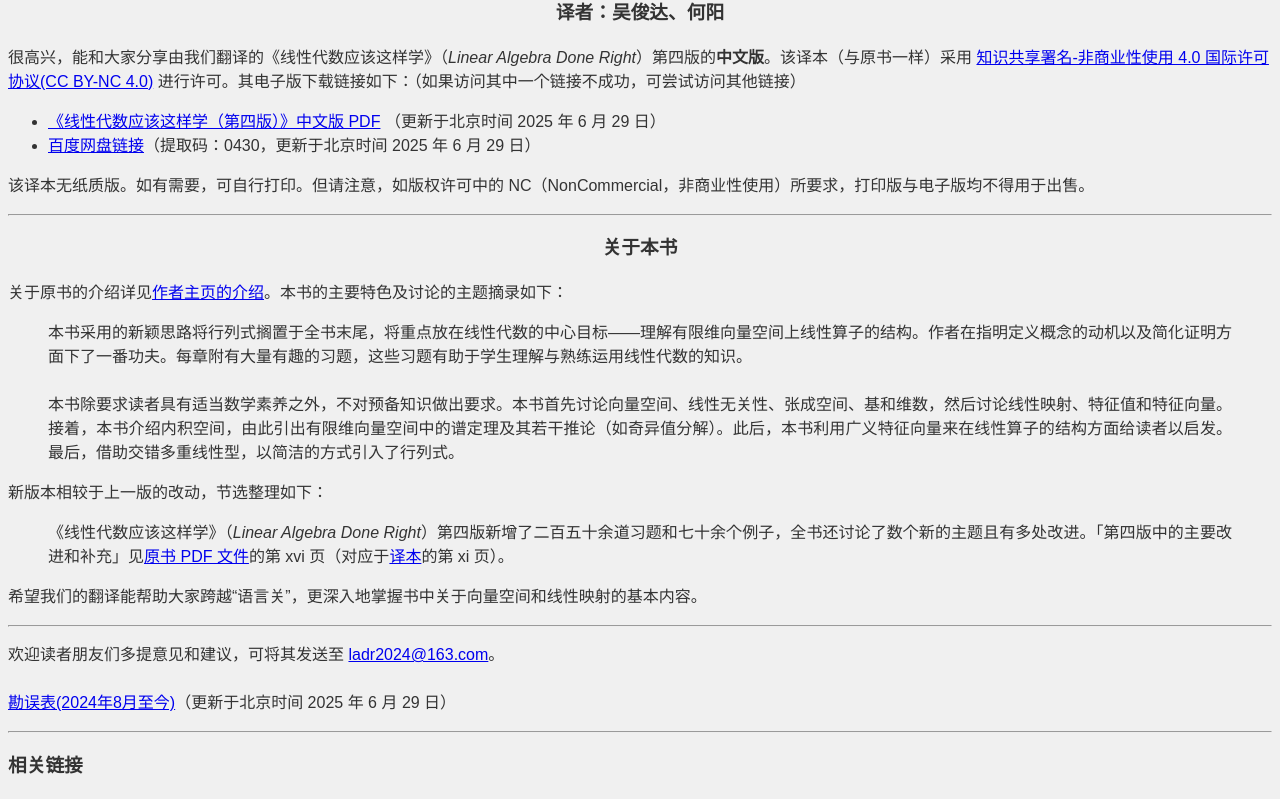
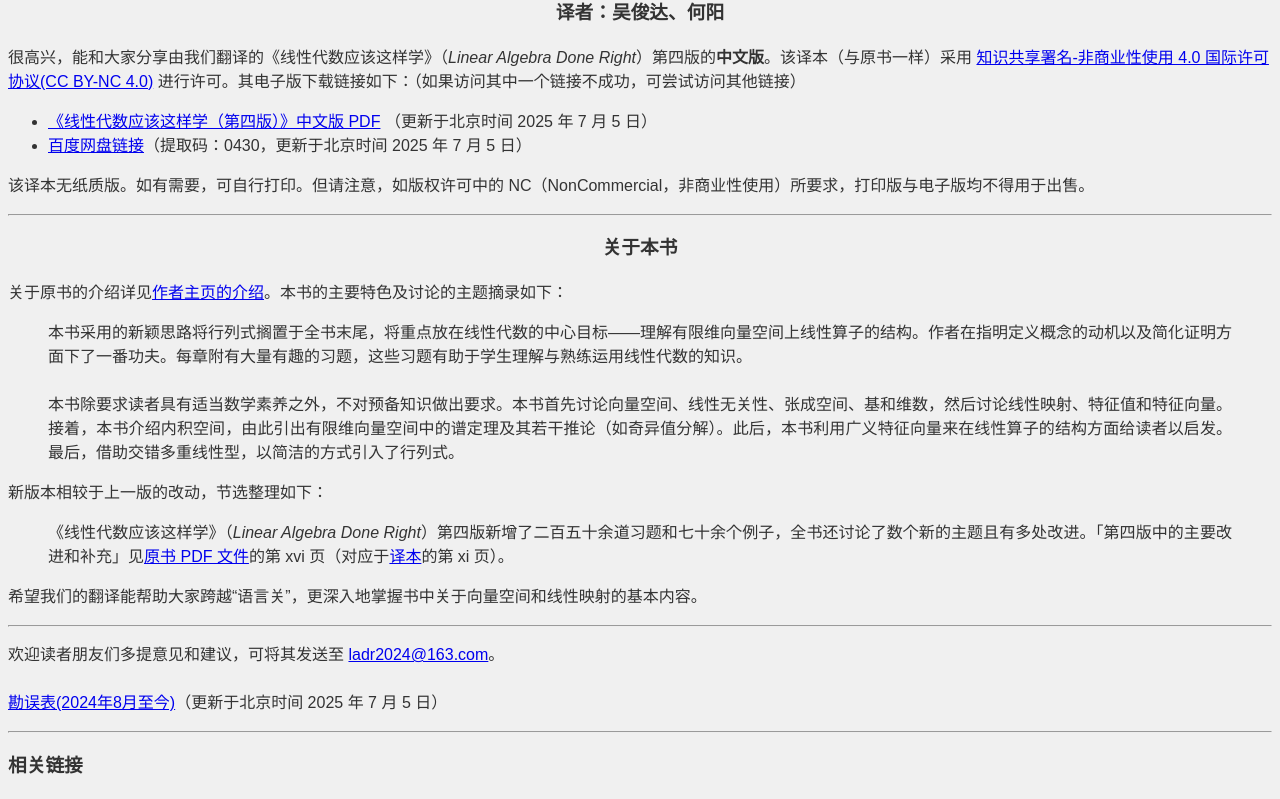
Before and after one commit to OliverWu515/OliverWu515.github.io, a Jekyll site: the page ladr4e.html, which Jekyll copies as it is, in a window 1280 px wide. Shown: the part 224-1023 px from the top of the page. Built offline with Jekyll 4.4.1, drawn with Linux system fonts in a browser that asks for light colours.

Commit message:
更新 LADR 网站

```diff
--- a/ladr4e.html
+++ b/ladr4e.html
@@ -110,10 +110,10 @@
         </p>
         <ul>
             <li>
-                <a href="https://linear.he-yang.top/LADR4eCN.pdf" target="_blank">《线性代数应该这样学（第四版）》中文版 PDF</a> （更新于北京时间 2025 年 6 月 29 日）
+                <a href="https://linear.he-yang.top/LADR4eCN.pdf" target="_blank">《线性代数应该这样学（第四版）》中文版 PDF</a> （更新于北京时间 2025 年 7 月 5 日）
             </li>
             <li>
-                <a href="https://pan.baidu.com/s/1X18F6hP3grRSoRSi9DI03Q?pwd=0430" target="_blank">百度网盘链接</a>（提取码：0430，更新于北京时间 2025 年 6 月 29 日）
+                <a href="https://pan.baidu.com/s/1X18F6hP3grRSoRSi9DI03Q?pwd=0430" target="_blank">百度网盘链接</a>（提取码：0430，更新于北京时间 2025 年 7 月 5 日）
             </li>
         </ul>
         <p>
@@ -140,7 +140,7 @@
         <hr>
         <p>
             欢迎读者朋友们多提意见和建议，可将其发送至
-            <a href="mailto:ladr2024@163.com">ladr2024@163.com</a>。<br><br><a href="https://linear.he-yang.top/LADRcnErrata.pdf" target="_blank">勘误表(2024年8月至今)</a>（更新于北京时间 2025 年 6 月 29 日）
+            <a href="mailto:ladr2024@163.com">ladr2024@163.com</a>。<br><br><a href="https://linear.he-yang.top/LADRcnErrata.pdf" target="_blank">勘误表(2024年8月至今)</a>（更新于北京时间 2025 年 7 月 5 日）
         </p>
         <hr>
         <h3>
@@ -176,10 +176,10 @@
             <li>
                 <a href="https://linear.he-yang.top/LADR4eCN.pdf" target="_blank">PDF file for the <b>Chinese translation</b> of <em>Linear Algebra Done Right</em>, fourth edition</a>
                 <br>
-                (29 June 2025, CST)
+                (5 July 2025, CST)
             </li>
             <li>
-                <a href="https://pan.baidu.com/s/1X18F6hP3grRSoRSi9DI03Q?pwd=0430" target="_blank">Link to BaiduNetDisk</a> (Download Code: 0430; 29 June 2025, CST)
+                <a href="https://pan.baidu.com/s/1X18F6hP3grRSoRSi9DI03Q?pwd=0430" target="_blank">Link to BaiduNetDisk</a> (Download Code: 0430; 5 July 2025, CST)
             </li>
         </ul>
         <p>
@@ -203,7 +203,7 @@
             It's hoped that our translation will help you to overcome the "language barrier" and attain a deep understanding of vector spaces and linear maps.
         </p>
         <hr>
-        Comments or suggestions about the translation of the fourth edition of <em>Linear Algebra Done Right</em> can be sent to the translators at <a href="mailto:ladr2024@163.com">ladr2024@163.com</a>. <br><br><a href="https://linear.he-yang.top/LADRcnErrata.pdf" target="_blank">Errata since August, 2024</a> (29 June 2025, CST)
+        Comments or suggestions about the translation of the fourth edition of <em>Linear Algebra Done Right</em> can be sent to the translators at <a href="mailto:ladr2024@163.com">ladr2024@163.com</a>. <br><br><a href="https://linear.he-yang.top/LADRcnErrata.pdf" target="_blank">Errata since August, 2024</a> (5 July 2025, CST)
         <hr>
         <h3>Related Links</h3>
         <p>
```
Also changed, not shown: index.md (+1 -1 lines).
